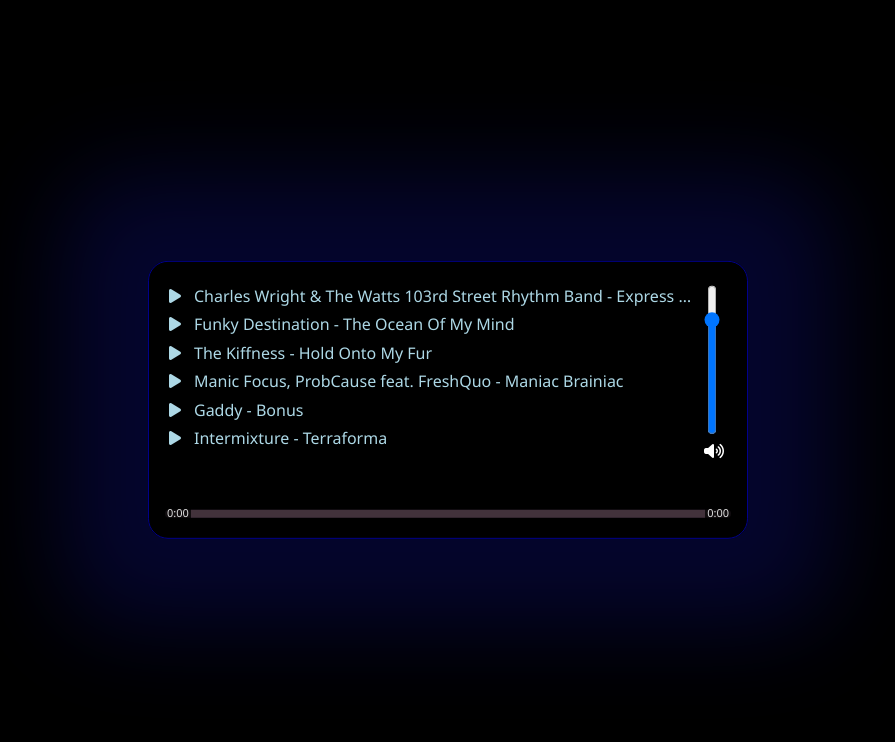
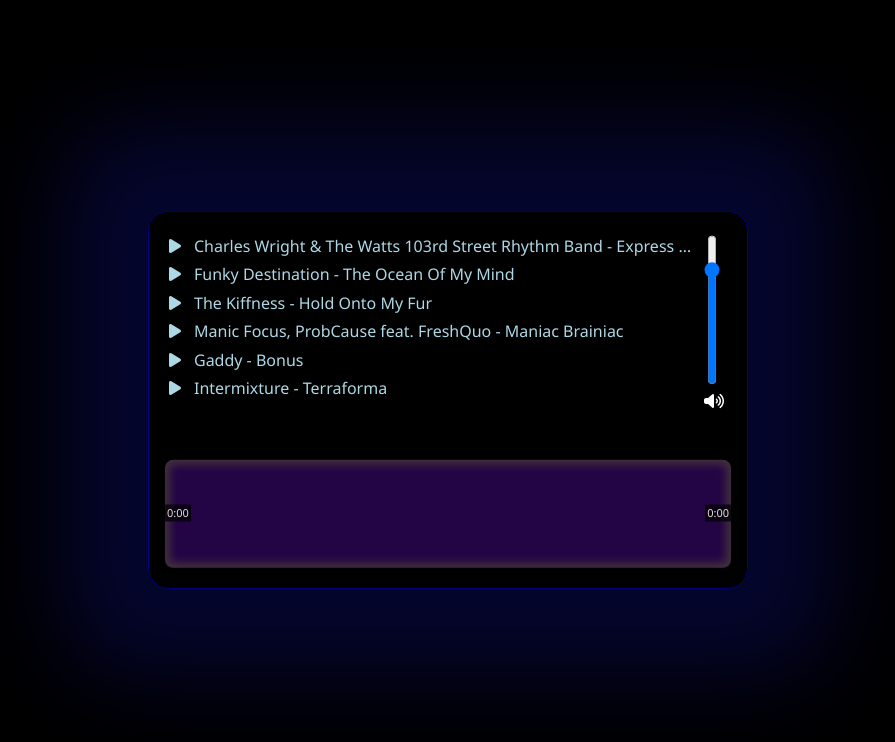
Before and after one commit to uzornakovre/audio-player, a website built with webpack: page src/index.html in a window 1280 px wide. Shown: the whole page, without its empty margins (192-1087 px from the left). Built offline with nearby package versions, Linux system fonts and the light colour scheme; what wavesurfer.js would draw is missing.

Commit message:
fix: edit sizes

```diff
--- a/src/assets/styles/components/waveform.scss
+++ b/src/assets/styles/components/waveform.scss
@@ -6,6 +6,7 @@
   padding: 4px;
   order: 10;
   width: 100%;
+  height: 100px;
   -webkit-box-shadow: 0px 0px 8px 5px rgba(188, 227, 23, 0.2) inset;
   -moz-box-shadow: 0px 0px 8px 5px rgba(188, 227, 23, 0.2) inset;
   box-shadow: 0px 0px 8px 5px rgba(188, 227, 23, 0.2) inset;
--- a/src/js/components/player.js
+++ b/src/js/components/player.js
@@ -153,6 +153,7 @@
       waveColor: gradient,
       progressColor: progressGradient,
       barWidth: 2,
+      height: 100,
     });
 
     // Current time & duration
```
